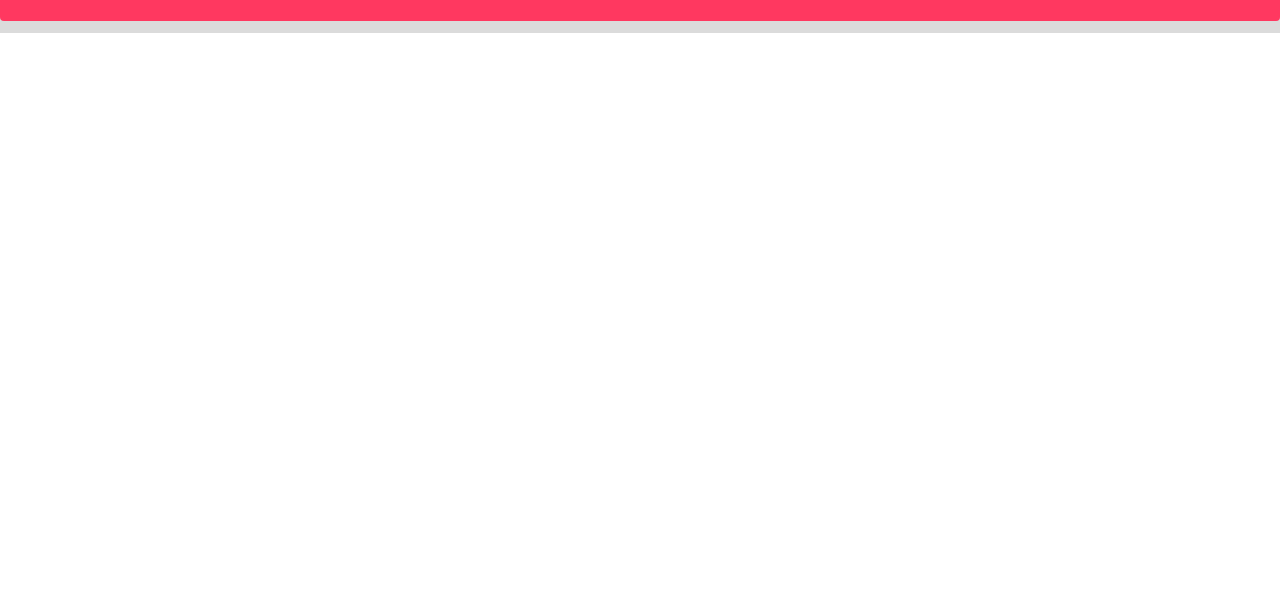
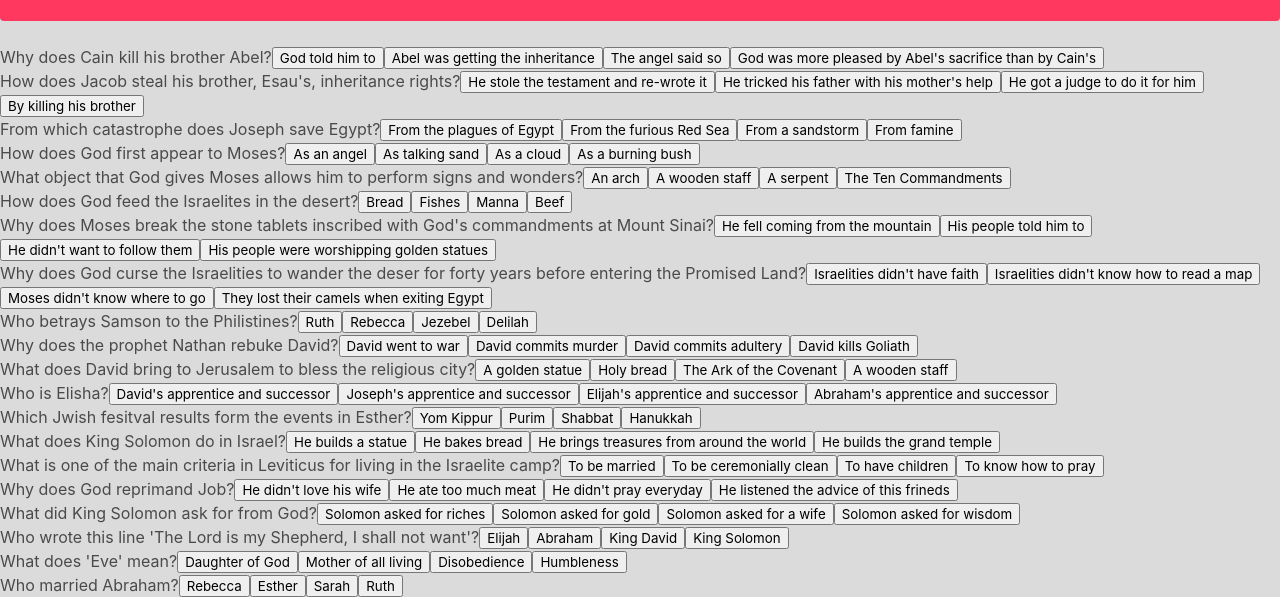
Before and after one commit to harito16/trivia_game, a website: page game.html in a window 1280 px wide. Shown: the part 220-817 px from the top of the page. Drawn offline with nearby package versions, Linux system fonts and the light colour scheme.

Commit message:
display properly the questions and answers

```diff
--- a/game.html
+++ b/game.html
@@ -38,13 +38,12 @@
     <div id="game_stage">
         <div id="container">
             <div id="header">
-                <div class="questions">
-                    <div class="timer">
-
+                <div id="questions">
+                    <div id="timer">
+                      </div>
                     </div>
                 </div>
-            </div>
-        </div>
+          </div>
     </div>
 
 
--- a/main.js
+++ b/main.js
@@ -1,3 +1,14 @@
+// function timer() {
+//     setTimeout(function(){
+// document.querySelector("#timer")
+// }, 15000);
+// }
+
+let currentQuestionIndex = 0;
+let previousQuestionIndex = 0;
+
+
+// These are where the questions for the Old testament are stored.
 let questionsOld = [
     {
         question: 'Why does Cain kill his brother Abel?',
@@ -6,7 +17,9 @@ let questionsOld = [
             'Abel was getting the inheritance',
             'The angel said so',
             'God was more pleased by Abel\'s sacrifice than by Cain\'s'
-        ]
+        ],
+        rightAnswer: 'God was more pleased by Abel\'s sacrifice than by Cain\'s'
+
     },
     {
         question: 'How does Jacob steal his brother, Esau\'s, inheritance rights?',
@@ -15,7 +28,8 @@ let questionsOld = [
             'He tricked his father with his mother\'s help',
             'He got a judge to do it for him',
             'By killing his brother'
-        ]
+        ],
+        rightAnswer: 'He tricked his father with his mother\'s help'
     },
     {
         question: 'From which catastrophe does Joseph save Egypt?',
@@ -24,7 +38,8 @@ let questionsOld = [
             'From the furious Red Sea',
             'From a sandstorm',
             'From famine'
-        ]
+        ],
+        rightAnswer: 'From famine'
     },
     {
         question: 'How does God first appear to Moses?',
@@ -33,7 +48,8 @@ let questionsOld = [
             'As talking sand',
             'As a cloud',
             'As a burning bush'
-        ]
+        ],
+        rightAnswer: 'As a burning bush'
     },
     {
         question: 'What object that God gives Moses allows him to perform signs and wonders?',
@@ -42,7 +58,8 @@ let questionsOld = [
             'A wooden staff',
             'A serpent',
             'The Ten Commandments'
-        ]
+        ],
+        rightAnswer: 'A wooden staff'
     },
     {
         question: 'How does God feed the Israelites in the desert?',
@@ -51,7 +68,8 @@ let questionsOld = [
             'Fishes',
             'Manna',
             'Beef'
-        ]
+        ],
+        rightAnswer: 'Manna'
     },
     {
         question: 'Why does Moses break the stone tablets inscribed with God\'s commandments at Mount Sinai?',
@@ -60,7 +78,8 @@ let questionsOld = [
             'His people told him to',
             'He didn\'t want to follow them',
             'His people were worshipping golden statues'
-        ]
+        ],
+        rightAnswer: 'His people were worshipping golden statues'
     },
     {
         question: 'Why does God curse the Israelities to wander the deser for forty years before entering the Promised Land?',
@@ -69,7 +88,8 @@ let questionsOld = [
             'Israelities didn\'t know how to read a map',
             'Moses didn\'t know where to go',
             'They lost their camels when exiting Egypt'
-        ]
+        ],
+        rightAnswer: 'Israelities didn\'t have faith'
     },
     {
         question: 'Who betrays Samson to the Philistines?',
@@ -78,7 +98,8 @@ let questionsOld = [
             'Rebecca',
             'Jezebel',
             'Delilah'
-        ]
+        ],
+        rightAnswer: 'Delilah'
     },
     {
         question: 'Why does the prophet Nathan rebuke David?',
@@ -87,7 +108,8 @@ let questionsOld = [
             'David commits murder',
             'David commits adultery',
             'David kills Goliath'
-        ]
+        ],
+        rightAnswer: 'David commits adultery'
     },
     {
         question: 'What does David bring to Jerusalem to bless the religious city?',
@@ -96,7 +118,8 @@ let questionsOld = [
             'Holy bread',
             'The Ark of the Covenant',
             'A wooden staff'
-        ]
+        ],
+        rightAnswer: 'The Ark of the Covenant'
     },
     {
         question: 'Who is Elisha?',
@@ -105,7 +128,8 @@ let questionsOld = [
             'Joseph\'s apprentice and successor',
             'Elijah\'s apprentice and successor',
             'Abraham\'s apprentice and successor'
-        ]
+        ],
+        rightAnswer: 'Elijah\'s apprentice and successor'
     },
     {
         question: 'Which Jwish fesitval results form the events in Esther?',
@@ -114,7 +138,8 @@ let questionsOld = [
             'Purim',
             'Shabbat',
             'Hanukkah'
-        ]
+        ],
+        rightAnswer: 'Purim'
     },
     {
         question: 'What does King Solomon do in Israel?',
@@ -123,7 +148,8 @@ let questionsOld = [
             'He bakes bread',
             'He brings treasures from around the world',
             'He builds the grand temple'
-        ]
+        ],
+        rightAnswer: 'He builds the grand temple'
     },
     {
         question: 'What is one of the main criteria in Leviticus for living in the Israelite camp?',
@@ -132,7 +158,8 @@ let questionsOld = [
             'To be ceremonially clean',
             'To have children',
             'To know how to pray'
-        ]
+        ],
+        rightAnswer: 'To be ceremonially clean'
     },
     {
        question:  'Why does God reprimand Job?',
@@ -141,7 +168,8 @@ let questionsOld = [
         'He ate too much meat',
         'He didn\'t pray everyday',
         'He listened the advice of this frineds'
-       ]
+       ],
+       rightAnswer: 'He listened the advice of this frineds'
     },
     {
         question: 'What did King Solomon ask for from God?',
@@ -150,7 +178,8 @@ let questionsOld = [
             'Solomon asked for gold',
             'Solomon asked for a wife',
             'Solomon asked for wisdom'
-        ]
+        ],
+        rightAnswer: 'Solomon asked for wisdom'
     },
     {
         question: 'Who wrote this line \'The Lord is my Shepherd, I shall not want\'?',
@@ -159,7 +188,8 @@ let questionsOld = [
             'Abraham',
             'King David',
             'King Solomon'
-        ]
+        ],
+        rightAnswer: 'King David'
     },
     {
         question: 'What does \'Eve\' mean?',
@@ -167,8 +197,9 @@ let questionsOld = [
             'Daughter of God',
             'Mother of all living',
             'Disobedience',
-            'Humble'
-        ]
+            'Humbleness'
+        ],
+        rightAnswer: 'Mother of all living'
     },
     {
         question: 'Who married Abraham?',
@@ -177,7 +208,72 @@ let questionsOld = [
             'Esther',
             'Sarah',
             'Ruth'
-        ]
+        ],
+        rightAnswer: 'Sarah'
     }
 
-]
+];
+
+
+console.log(questionsOld[0].rightAnswer);
+
+
+
+
+
+let quest = document.getElementById("questions")
+
+    for(let i = 0; i < questionsOld.length; i++){
+       let h1 = document.createElement("p")
+        h1.innerHTML = questionsOld[i].question
+        quest.appendChild(h1)
+            for(let j = 0; j < questionsOld[i].answers.length; j++){
+                let buttons = document.createElement("button")
+                buttons.innerText = questionsOld[i].answers[j];
+                h1.appendChild(buttons);
+            }
+    };
+
+
+    // let item = questionsOld[Math.floor(Math.random()*questionsOld.length)];
+    // console.log(item);
+
+
+
+
+
+
+
+
+// let quest = document.getElementById("questions")
+
+// questionsOld.forEach(theQuestion);
+
+
+// function theQuestion (q){
+//     document.getElementById("questions").innerText = q;
+// }
+
+
+
+// Array.from(document.getElementById("questions")).forEach(theQuestion => {
+//     let h1 = document.createElement("h1")
+//     h1.innerText = theQuestion.innerText;
+//     questions.appendChild(h1);
+// })
+
+
+
+
+
+
+
+
+// Variables and Constants
+
+
+/*
+questionDisplay = document.getElementsByClassName('questions');
+gameIndex = 0;
+gameQuestions = [];
+*/
```
Also changed, not shown: index.html (+1 -1 lines).
